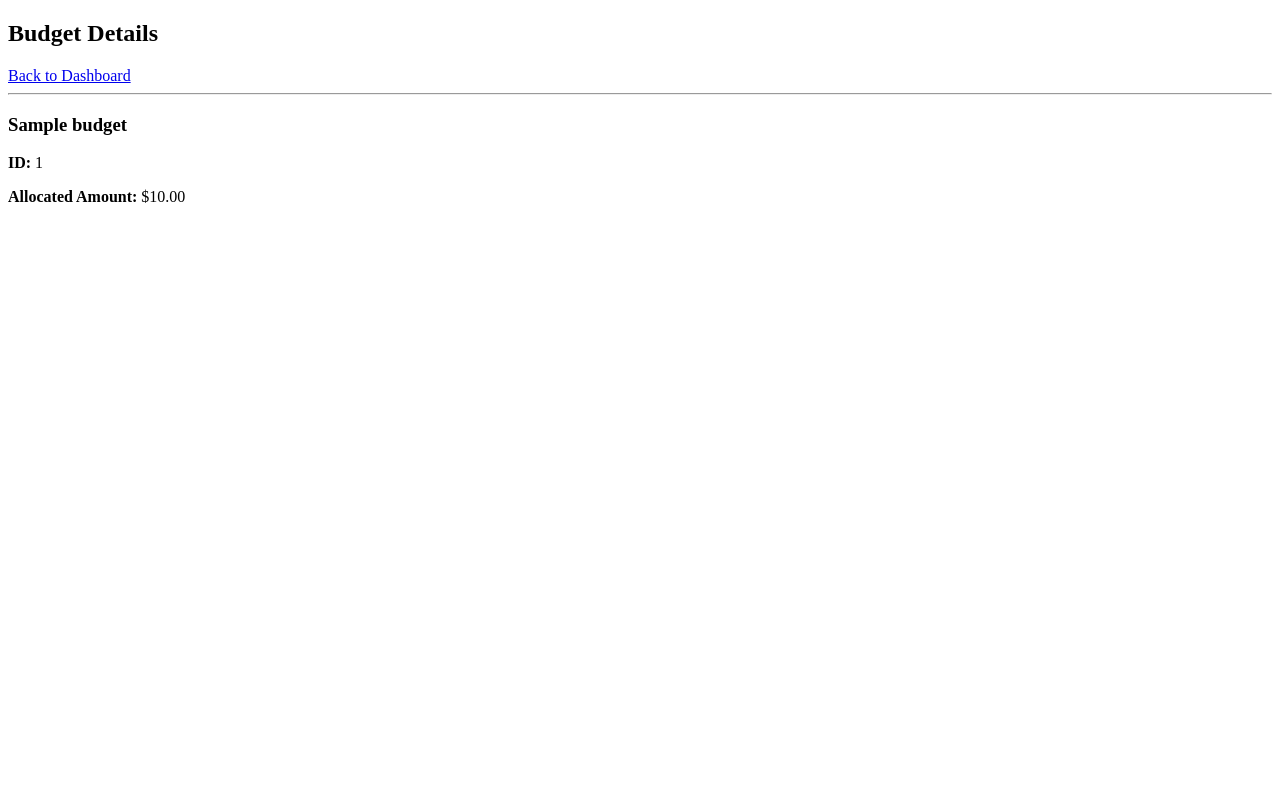
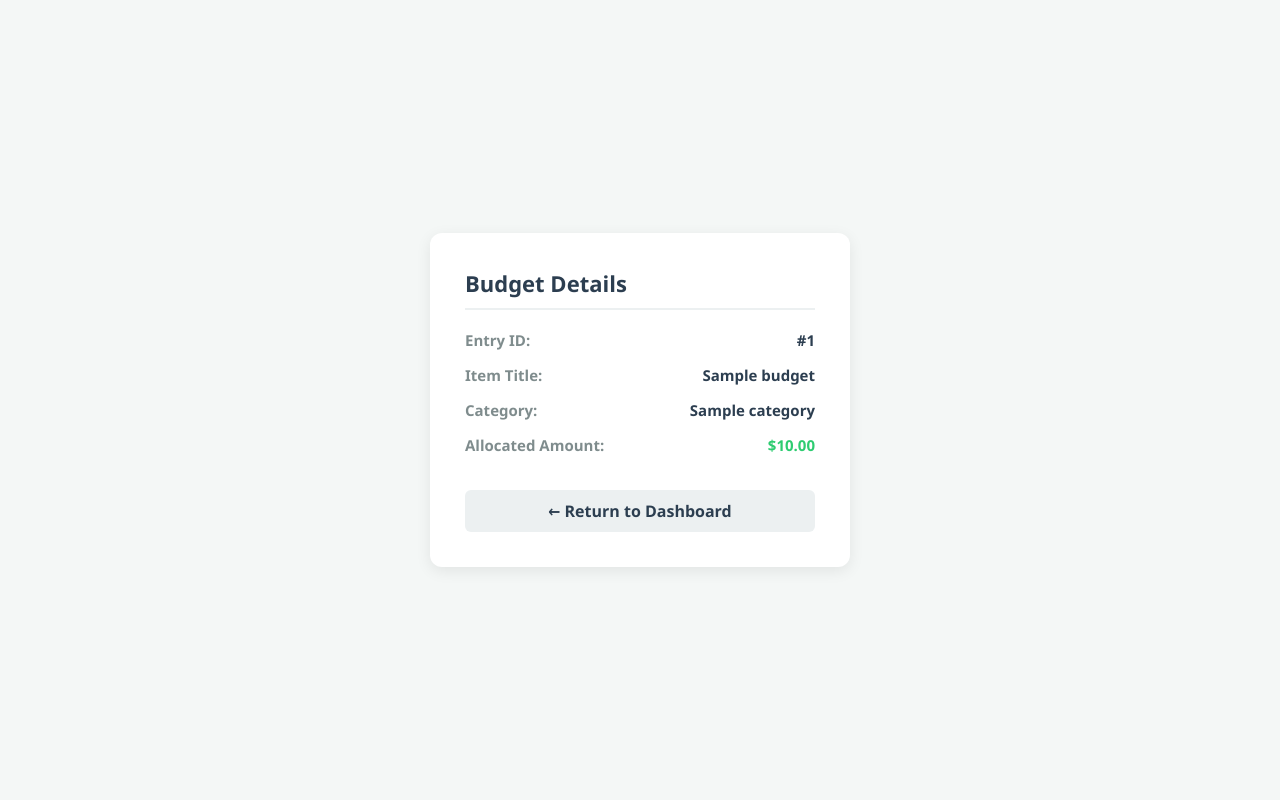
Before and after one commit to shivansh150479/Smart-Expense-Tracker.., a Flask app: template templates/detail.html in a window 1280 px wide. Run offline with Flask 3, Linux system fonts and the light colour scheme; the template is opened without the code that fills it: most values are stand-ins (such as "Sample title", 1, 10 or a date in 2020).

Commit message:
Update detail.html

```diff
--- a/templates/detail.html
+++ b/templates/detail.html
@@ -2,16 +2,49 @@
 <html lang="en">
 <head>
     <meta charset="UTF-8">
-    <title>Budget Detail</title>
+    <meta name="viewport" content="width=device-width, initial-scale=1.0">
+    <title>Detail - Budget Tracker</title>
+    <style>
+        * { box-sizing: border-box; margin: 0; padding: 0; font-family: 'Segoe UI', Tahoma, Geneva, Verdana, sans-serif; }
+        body { background-color: #f4f7f6; color: #333; display: flex; justify-content: center; align-items: center; min-height: 100vh; }
+        .detail-card { background: #ffffff; padding: 35px; border-radius: 12px; box-shadow: 0 4px 15px rgba(0,0,0,0.08); width: 100%; max-width: 420px; }
+        .header-row { display: flex; justify-content: space-between; align-items: center; margin-bottom: 20px; border-bottom: 2px solid #ecf0f1; padding-bottom: 10px; }
+        h2 { color: #2c3e50; font-size: 22px; }
+        .detail-row { margin-bottom: 15px; display: flex; justify-content: space-between; font-size: 15px; }
+        .detail-label { font-weight: 600; color: #7f8c8d; }
+        .detail-value { font-weight: 700; color: #2c3e50; }
+        .back-btn { display: inline-block; width: 100%; text-align: center; padding: 10px; background-color: #ecf0f1; color: #2c3e50; text-decoration: none; border-radius: 6px; font-weight: 600; margin-top: 20px; }
+        .back-btn:hover { background-color: #bdc3c7; }
+    </style>
 </head>
 <body>
-    <h2>Budget Details</h2>
-    <a href="/">Back to Dashboard</a>
+    <div class="detail-card">
+        <div class="header-row">
+            <h2>Budget Details</h2>
+        </div>
 
-    <hr>
+        {% if budget %}
+            <div class="detail-row">
+                <span class="detail-label">Entry ID:</span>
+                <span class="detail-value">#{{ budget.id }}</span>
+            </div>
+            <div class="detail-row">
+                <span class="detail-label">Item Title:</span>
+                <span class="detail-value">{{ budget.title }}</span>
+            </div>
+            <div class="detail-row">
+                <span class="detail-label">Category:</span>
+                <span class="detail-value">{{ budget.category }}</span>
+            </div>
+            <div class="detail-row">
+                <span class="detail-label">Allocated Amount:</span>
+                <span class="detail-value" style="color: #2ecc71;">${{ "%.2f"|format(budget.amount) }}</span>
+            </div>
+        {% else %}
+            <p style="color: #e74c3c;">Requested budget record was not found.</p>
+        {% endif %}
 
-    <h3>{{ budget.title }}</h3>
-    <p><strong>ID:</strong> {{ budget.id }}</p>
-    <p><strong>Allocated Amount:</strong> ${{ "%.2f"|format(budget.amount) }}</p>
+        <a href="/dashboard" class="back-btn">&larr; Return to Dashboard</a>
+    </div>
 </body>
 </html>
```
